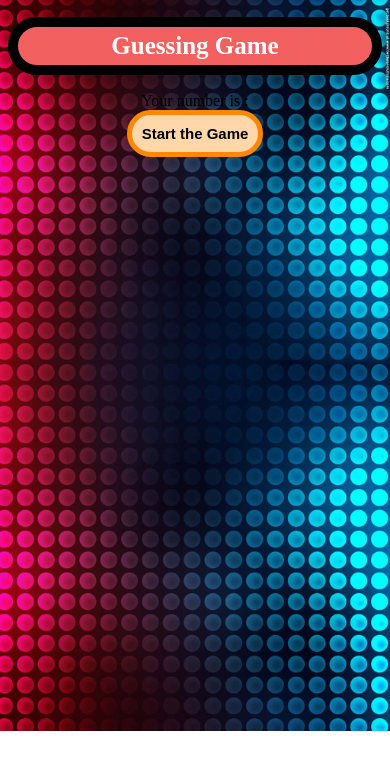
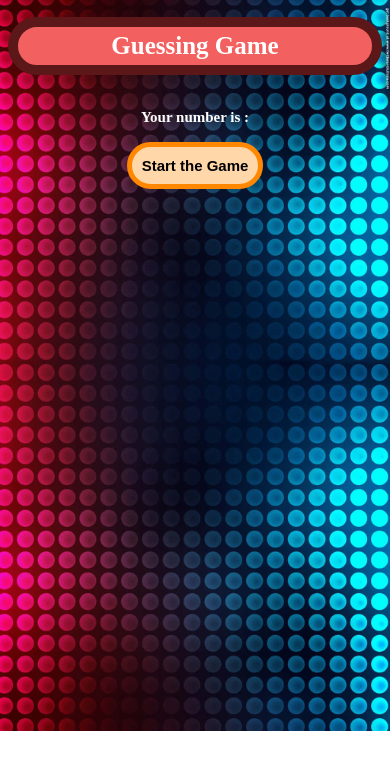
Before and after one commit to IshanviChauhan/Assignment-6, a plain HTML site: page index.html in a window 390 px wide. Drawn offline with Linux system fonts and the light colour scheme.

Commit message:
Update style.css

```diff
--- a/style.css
+++ b/style.css
@@ -21,6 +21,12 @@ button{
     border-radius: 100px;
     border:5px solid rgb(255, 136, 0);
 }
+div{
+    color:white;
+    font-size: 30px;
+    line-height: 50px;
+    font-weight: bold;
+}
 @media(max-width:400px){
     body{
         background-image: url("bg1.png");
@@ -29,10 +35,13 @@ button{
     h1{
         padding: 5px;
         font-size: 25px;
-        border: 10px solid black;
     }
     button{
         padding: 10px;
         font-size: 15px;
     }
+    div{
+        color:white;
+        font-size: 15px;
+    }
 }
```
